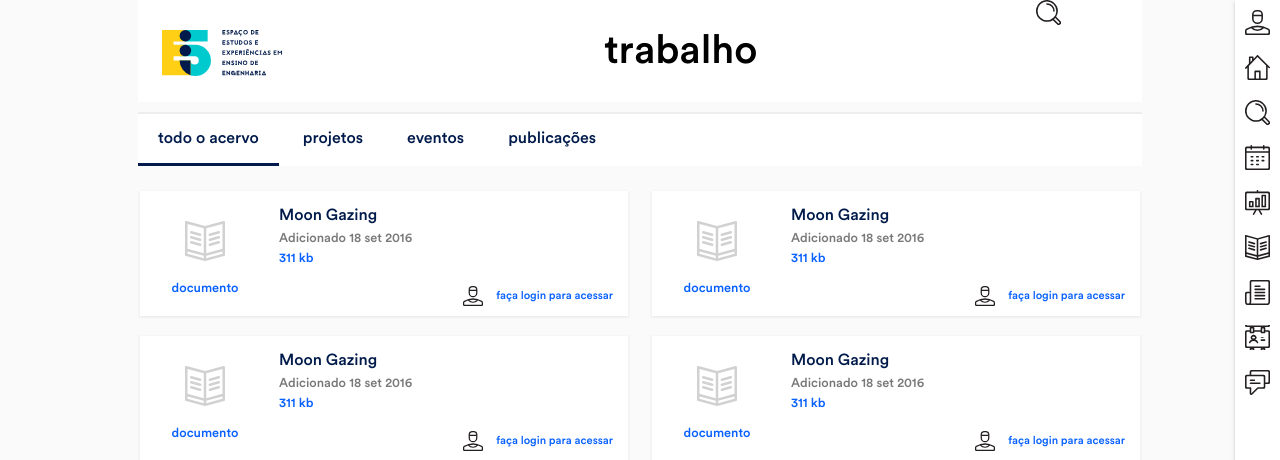
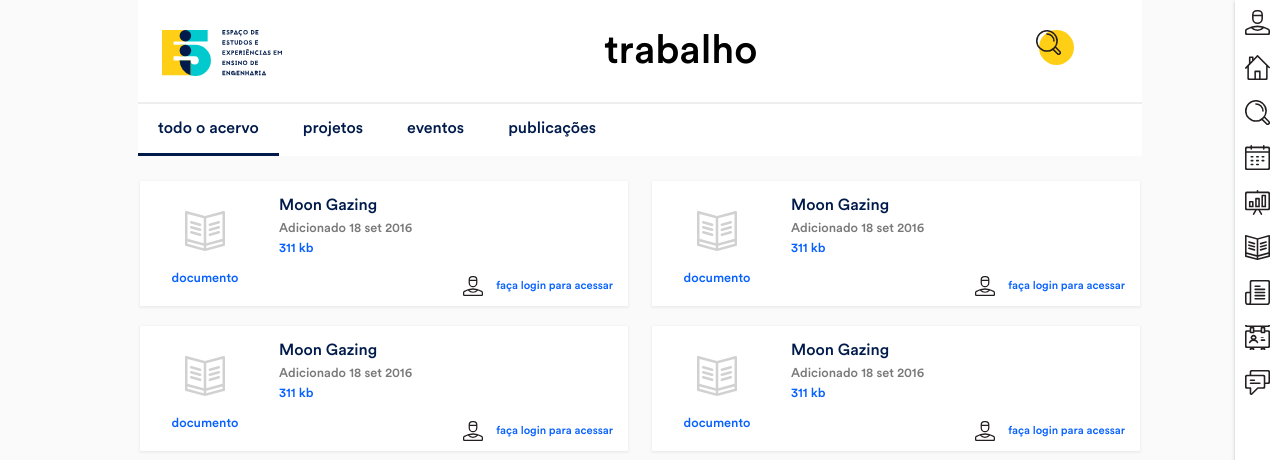
Before and after one commit to alegalliard/E5, a PHP site: page /busca.html in a window 1280 px wide. Shown: the top 460 px of the page. Run offline with PHP 8.4, Linux system fonts and the light colour scheme; some libraries are stand-ins or nearby versions.

Commit message:
Fix CSS search

```diff
--- a/busca.html
+++ b/busca.html
@@ -111,7 +111,7 @@
                 <h1 class="query-name">trabalho</h1>
             </div>
             <div class="col s2 text-center">
-                <i class="ic-busca"></i>
+                <div class="sun-search"><i class="ic-busca"></i></div>
             </div>
         </div>
        </div>
--- a/css/main.css
+++ b/css/main.css
@@ -930,7 +930,7 @@ th {
 .tabs {
   list-style: none;
   padding: 0;
-  margin: 10px 0 20px;
+  margin: 0 0 20px;
   border-top: 2px #eee solid;
   background: #fff; }
   .tabs .tab {
@@ -984,6 +984,18 @@ th {
   padding: 13px 0 3px;
   text-align: center;
   font-style: normal; }
+
+.sun-search {
+  position: relative;
+  margin: 30px 0; }
+  .sun-search:before {
+    content: "";
+    position: absolute;
+    width: 35px;
+    height: 35px;
+    margin-left: 3px;
+    background: #FFCF15;
+    border-radius: 50%; }
 
 .mini-ics, .ic-circle-user, .ic-clock, .ic-map {
   display: inline-block;
--- a/sass/components/_icons.scss
+++ b/sass/components/_icons.scss
@@ -26,7 +26,19 @@ $menu-icons: [
         font-style: normal;
     }
 
-
+.sun-search{
+        position: relative;
+        margin: 30px 0;
+        &:before{
+            content: "";
+            position: absolute;
+            width: 35px;
+            height: 35px;
+            margin-left: 3px;
+            background: $amarelo;
+            border-radius: 50%;
+        }
+    }
 
 .mini-ics{
     display: inline-block;
--- a/sass/components/_tabs.scss
+++ b/sass/components/_tabs.scss
@@ -1,7 +1,7 @@
 .tabs{
     list-style: none;
     padding: 0;
-    margin: 10px 0 20px;
+    margin: 0 0 20px;
 
     border-top: 2px #eee solid;
     background: #fff;
--- a/sass/pages/_busca.scss
+++ b/sass/pages/_busca.scss
@@ -1,3 +1,4 @@
+
 .result-list{
     list-style:none;
     margin:25px 0;
```
Also changed, not shown: 1 other file.
